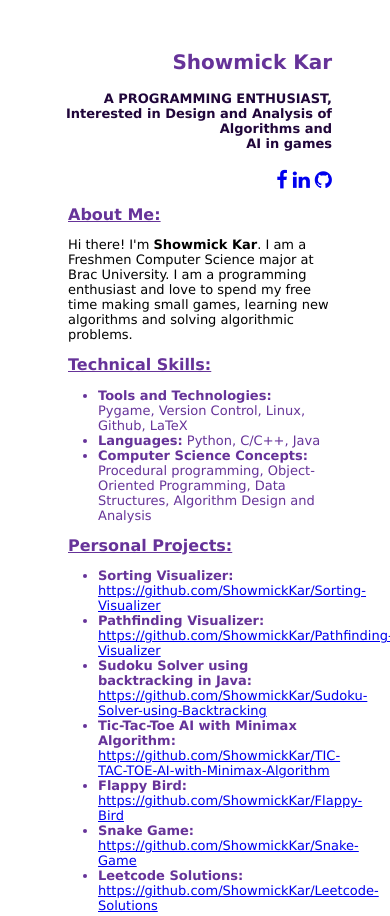
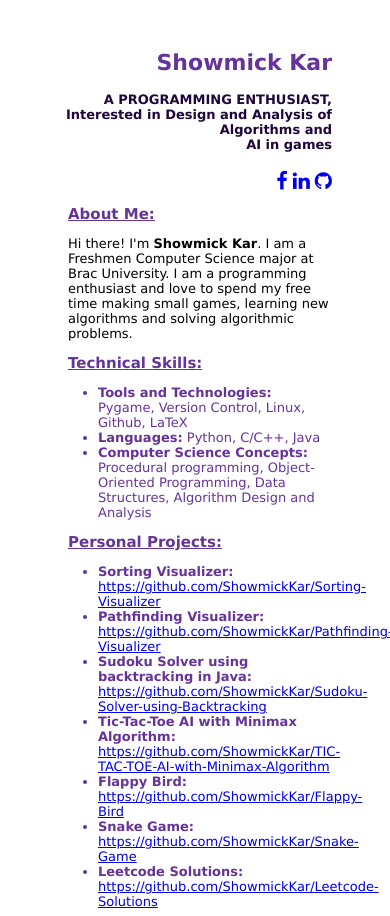
Before and after one commit to ShowmickKar/showmickkar.github.io, a plain HTML site: page index.html in a window 390 px wide. Shown: the top 916 px of the page. Drawn offline with Linux system fonts and the light colour scheme.

Commit message:
Updated style.css

```diff
--- a/style.css
+++ b/style.css
@@ -72,11 +72,11 @@ p {
 
 @media only screen and (max-width: 600px) {
   h1 {
-    font-size: 20px;
-    text-decoration: ;
+    font-size: 22px;
+    text-decoration: none;
   }
   h2 {
-    font-size: 16px;
+    font-size: 15px;
   }
   h4 {
     font-size: 13px;
```
